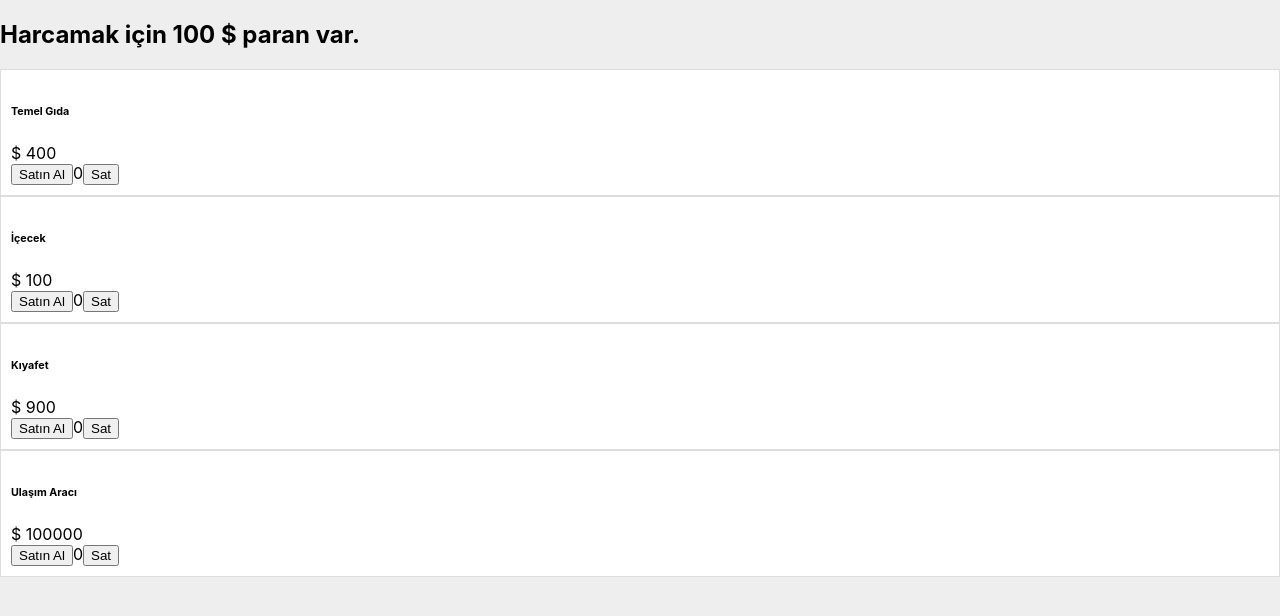
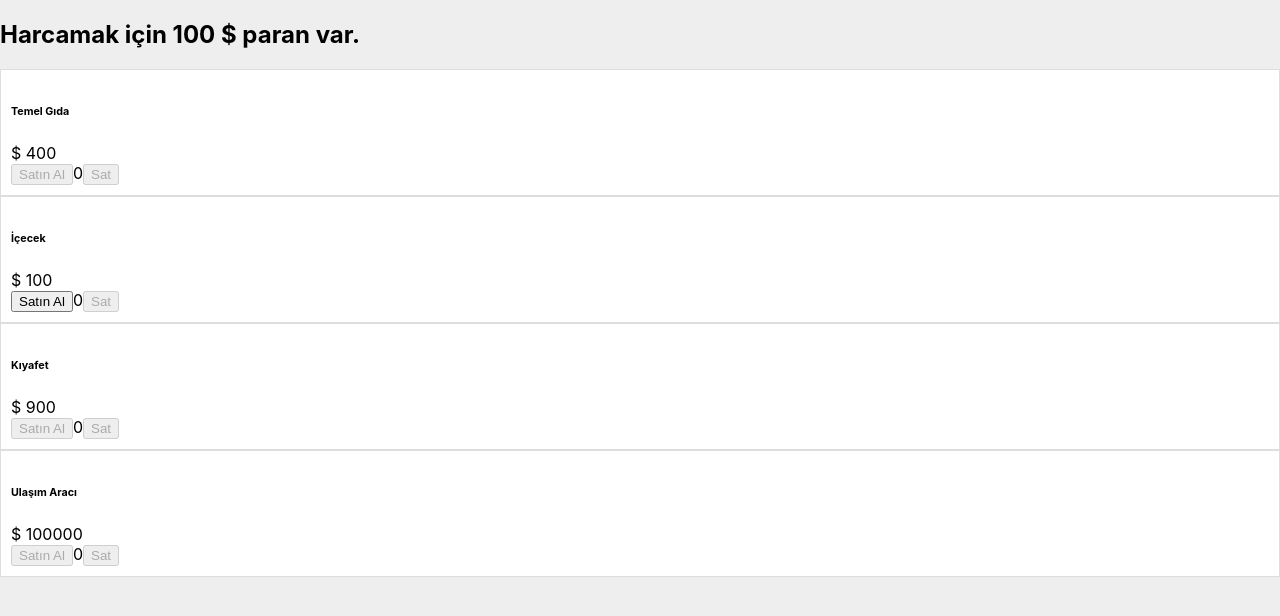
Before and after one commit to Onurakgull/react_moneyspend, a React (Create React App) app: page / in a window 1280 px wide. Shown: the top 616 px of the page. Built offline with nearby package versions, Linux system fonts and the light colour scheme.

Commit message:
Update Product.js

```diff
--- a/src/components/Product.js
+++ b/src/components/Product.js
@@ -1,8 +1,33 @@
 import React from 'react'
 
-const Product = ( { product, basket, setBasket }) => {
+const Product = ( { product, money, total, basket, setBasket }) => {
+
+  const basketItem = basket.find(item => item.id === product.id)
+
   const addBasket= ()=>{
-    setBasket([...basket, product])
+   const checkBasket = basket.find(item => item.id === product.id)
+    //Ürün daha önce eklenmişse,
+   if(checkBasket){
+    checkBasket.amount += 1
+    setBasket([ ...basket.filter(item => item.id !== product.id), checkBasket])
+   }else{
+      setBasket([...basket , {
+        id : product.id,
+        amount : 1
+      }])
+   }
+  }
+  const removeBasket =() => {
+    const checkBasket = basket.find(item => item.id === product.id)
+    const removeWithoutCurrent = basket.filter(item => item.id !== product.id)
+
+    checkBasket.amount -= 1
+    if(checkBasket.amount === 0){
+      setBasket([ ...removeWithoutCurrent])
+    }else{
+      setBasket([...removeWithoutCurrent, checkBasket])
+    }
+
   }
 
   return (
@@ -10,9 +35,9 @@ const Product = ( { product, basket, setBasket }) => {
       <h6>{ product.title }</h6>
       <div className='price'>$ { product.price }</div>
       <div className='actions'>
-        <button onClick={addBasket}>Satın Al</button>
-        <span className='amount'>0</span>
-        <button>Sat</button>
+        <button disabled={total + product.price > money} onClick={addBasket}>Satın Al</button>
+        <span className='amount'>{ basketItem && basketItem.amount || 0 }</span>
+        <button disabled={!basketItem} onClick={removeBasket}>Sat</button>
       </div>
       <style jsx>{`
         .product{
```
